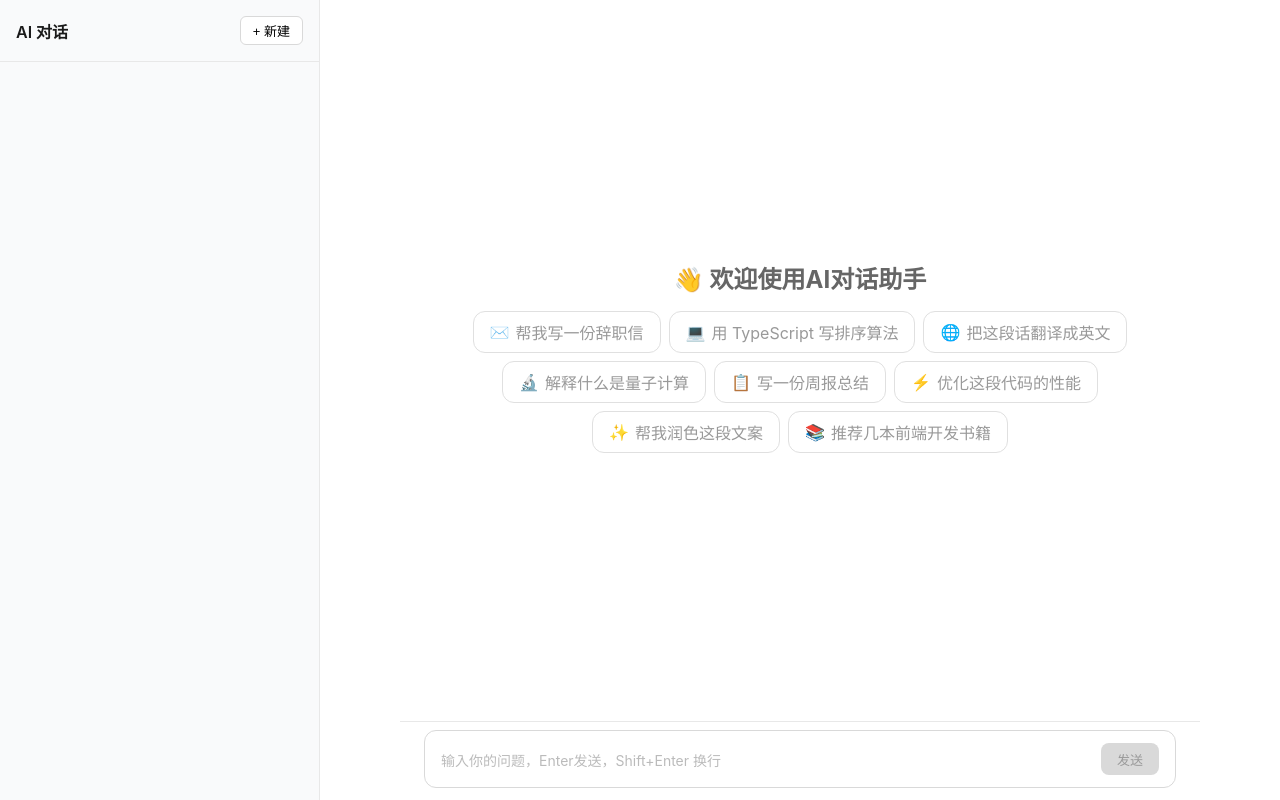
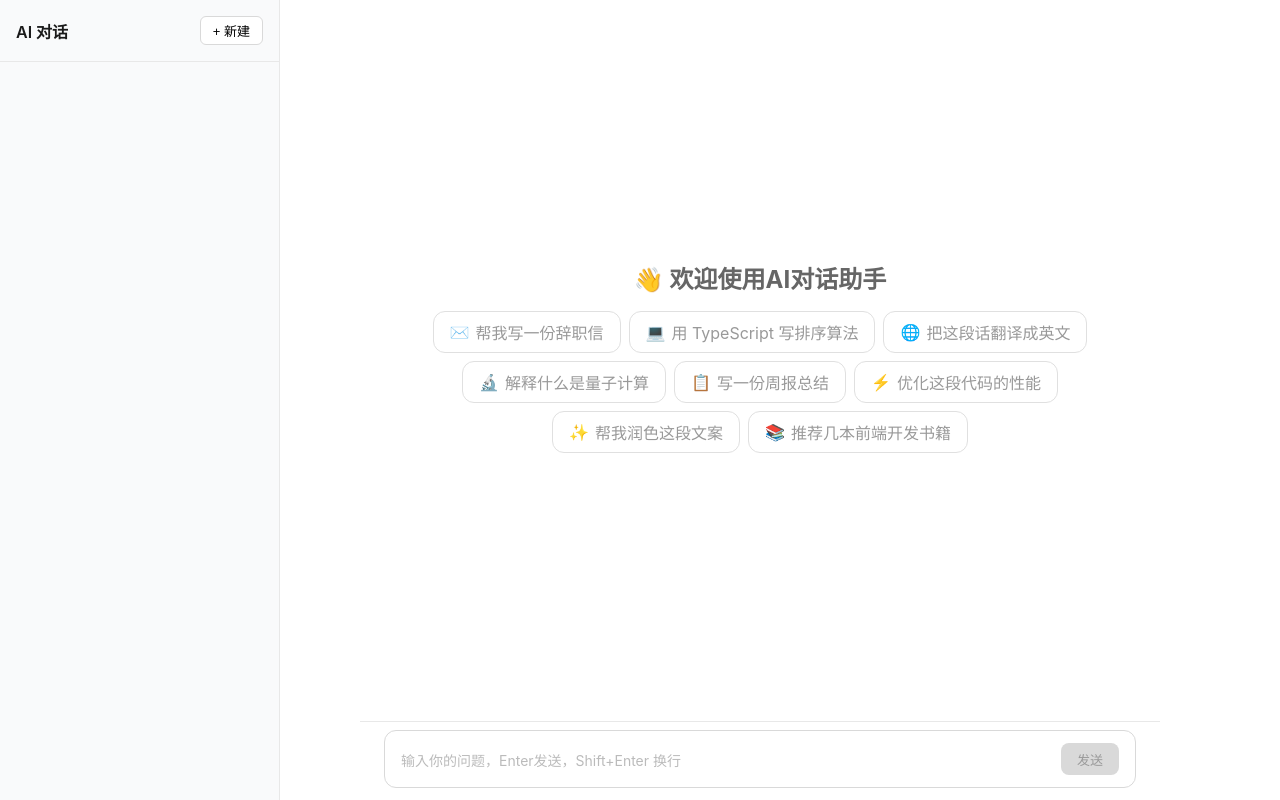
Before and after one commit to isabelle-yi/llm-ui-kit, a React (Vite) app: page / in a window 1280 px wide. Built offline with nearby package versions, Linux system fonts and the light colour scheme.

Commit message:
调整侧边栏会话卡片

```diff
--- a/src/components/Conversation/Conversation.less
+++ b/src/components/Conversation/Conversation.less
@@ -1,13 +1,57 @@
+.conversation-sidebar {
+  width: 280px;
+  height: 100%;
+  display: flex;
+  flex-direction: column;
+  background: #f9fafb;
+  border-right: 1px solid #e8e8e8;
+}
+
+.conversation-sidebar-header {
+  display: flex;
+  justify-content: space-between;
+  align-items: center;
+  padding: 16px;
+  border-bottom: 1px solid #e8e8e8;
+}
+
+.conversation-sidebar-title {
+  font-size: 16px;
+  font-weight: 600;
+  color: #1a1a1a;
+}
+
+.conversation-sidebar-new-btn {
+  padding: 4px 12px;
+  border-radius: 6px;
+  border: 1px solid #d9d9d9;
+  background: #fff;
+  font-size: 13px;
+  cursor: pointer;
+
+  &:hover {
+    background: #f0f0f0;
+  }
+}
+
+.conversation-sidebar-body {
+  flex: 1;
+  overflow-y: auto;
+}
+
 .conversation {
     display: flex;
     flex-direction: column;
     gap: 2px;
-    padding: 8px;
+    padding: 8px 8px;
 }
 
 .conversation-item {
-    padding: 12px 14px;
-    border-radius: 10px;
+    position: relative;
+    width: 100%;
+    box-sizing: border-box;
+    padding: 16px 14px;
+    border-radius: 12px;
     cursor: pointer;
     transition: background 0.15s;
 
@@ -30,6 +74,7 @@
     justify-content: space-between;
     align-items: center;
     margin-bottom: 4px;
+    width: 100%;
 }
 
 .conversation-item-title {
@@ -39,14 +84,15 @@
     overflow: hidden;
     text-overflow: ellipsis;
     white-space: nowrap;
-    max-width: 200px;
+    flex: 1;
+    margin-right: 8px;
 }
 
 .conversation-item-time {
     font-size: 11px;
     color: #aaa;
     flex-shrink: 0;
-    margin-left: auto;
+    text-align: right;
 }
 
 .conversation-item-preview {
@@ -55,16 +101,14 @@
     overflow: hidden;
     text-overflow: ellipsis;
     white-space: nowrap;
+    width: 100%;
 }
-
-.conversation-item {
-    position: relative;
-    padding-right: 80px;
 
 .conversation-item-actions {
     position: absolute;
-        right: 8px;
-        top: 10px;
+    right: 10px;
+    top: 50%;
+    transform: translateY(-50%);
     display: flex;
     gap: 4px;
     opacity: 0;
@@ -85,9 +129,8 @@
     }
 }
 
-    &:hover .conversation-item-actions {
+.conversation-item:hover .conversation-item-actions {
     opacity: 1;
-    }
 }
 
 .conversation-rename-input {
@@ -155,44 +198,3 @@
         }
     }
 }
-
-.conversation-sidebar {
-  width: 320px;
-  height: 100%;
-  display: flex;
-  flex-direction: column;
-  background: #f9fafb;
-  border-right: 1px solid #e8e8e8;
-}
-
-.conversation-sidebar-header {
-  display: flex;
-  justify-content: space-between;
-  align-items: center;
-  padding: 16px;
-  border-bottom: 1px solid #e8e8e8;
-}
-
-.conversation-sidebar-title {
-  font-size: 16px;
-  font-weight: 600;
-  color: #1a1a1a;
-}
-
-.conversation-sidebar-new-btn {
-  padding: 4px 12px;
-  border-radius: 6px;
-  border: 1px solid #d9d9d9;
-  background: #fff;
-  font-size: 13px;
-  cursor: pointer;
-
-  &:hover {
-    background: #f0f0f0;
-  }
-}
-
-.conversation-sidebar-body {
-  flex: 1;
-  overflow-y: auto;
-}
```
Lines whose indentation alone changed are shown as unchanged.
